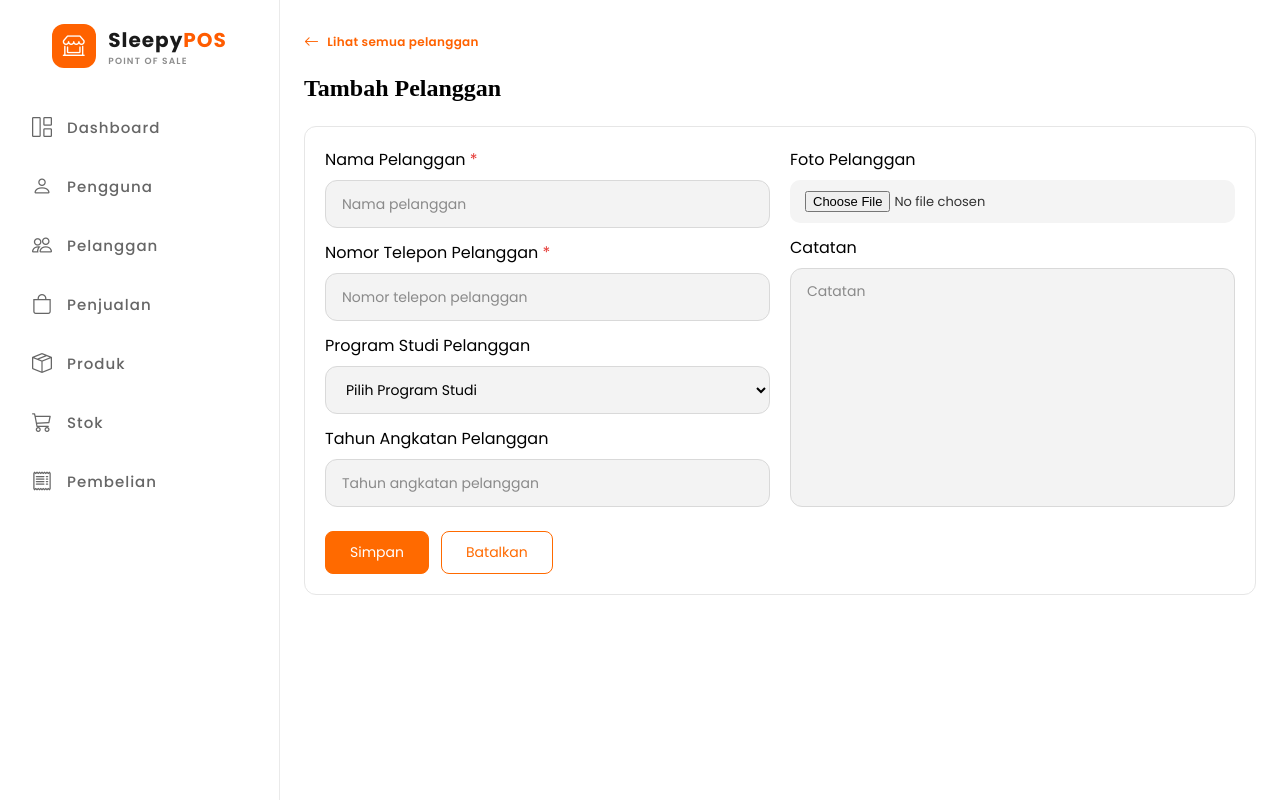
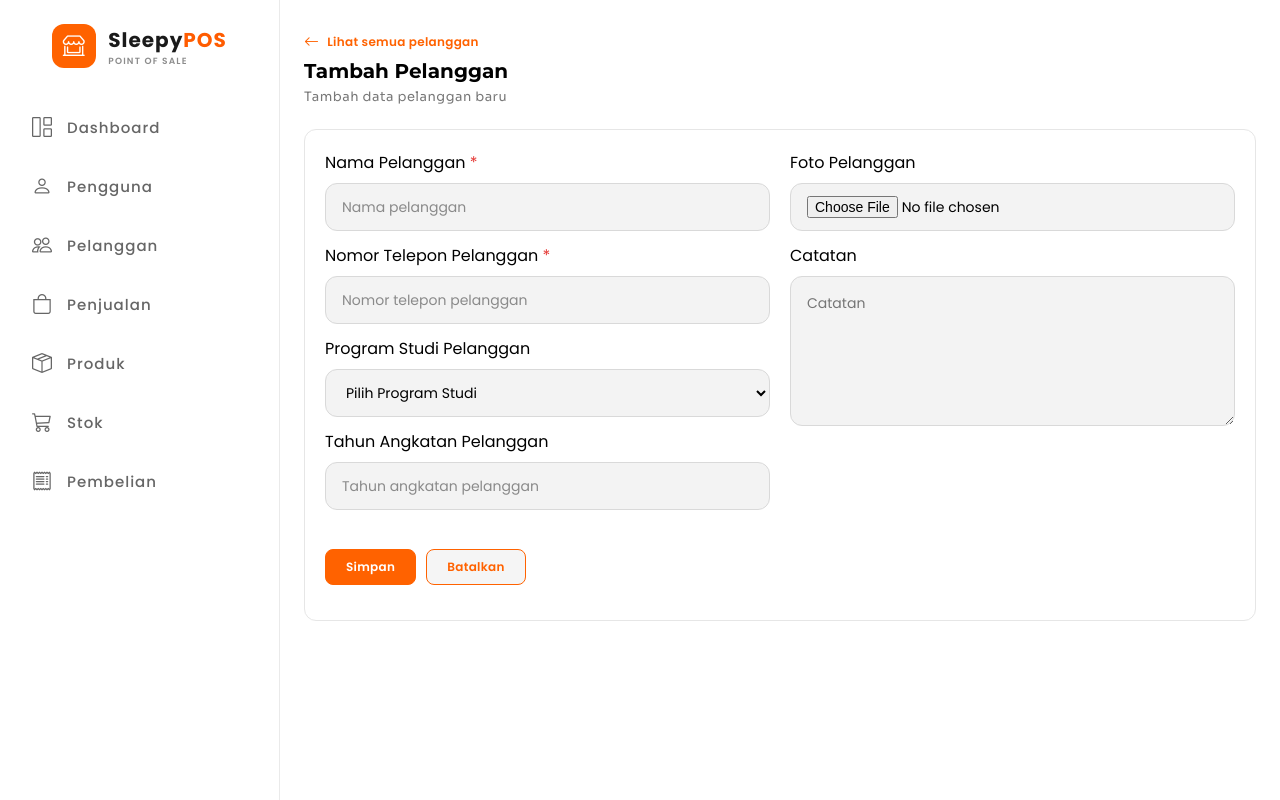
Before and after one commit to stpndrs/sleepypos-vue, a Vue app: page /customers/create in a window 1280 px wide. Built offline with nearby package versions, Linux system fonts and the light colour scheme.

Commit message:
fix customer

```diff
--- a/src/pages/customers/CreateCustomersView.vue
+++ b/src/pages/customers/CreateCustomersView.vue
@@ -1,20 +1,18 @@
 <script setup>
-import { reactive } from 'vue';
+import { ref } from 'vue';
 import BackLink from '@/components/BackLink.vue';
-import InputFile from '@/components/InputFile.vue';
+import Button from '@/components/Button.vue';
 import InputText from '@/components/InputText.vue';
 import SelectInput from '@/components/SelectInput.vue';
 import router from '@/router';
 
-const form = reactive({
-    name: '',
-    phone: '',
-    prodi: '',
-    angkatan: '',
-    notes: '',
-});
+const name = ref('');
+const phone = ref('');
+const prodi = ref('');
+const angkatan = ref('');
+const notes = ref('');
 
-const prodiOptions = [
+const prodiOptions = ref([
     'Sistem Informasi',
     'Informasi Teknologi',
     'Informatika',
@@ -23,14 +21,14 @@ const prodiOptions = [
     'Rekayasa Perangkat Lunak',
     'Teknik Komputer',
     'Teknik Elektro',
-];
+]);
 
-function handleSubmit() {
-    alert('Pelanggan berhasil ditambahkan!');
+function Submit() {
+    alert('Pelanggan berhasil ditambah');
     router.push({ name: 'customers-view' });
 }
 
-function handleCancel() {
+function Cancel() {
     router.push({ name: 'customers-view' });
 }
 </script>
@@ -41,42 +39,40 @@ function handleCancel() {
             <BackLink label="Lihat semua pelanggan" routeName="customers-view" variant="primary" />
         </section>
 
+        <section class="page-header">
+            <div class="page-identity">
+                <h1 class="page-title">Tambah Pelanggan</h1>
+                <p class="page-description">Tambah data pelanggan baru</p>
+            </div>
+        </section>
+
         <section class="data">
-            <h1 class="page-title">Tambah Pelanggan</h1>
-            <form class="form" @submit.prevent="handleSubmit">
+            <form class="form" @submit.prevent="Submit">
                 <div class="form-top">
                     <div class="column-left">
-                        <InputText v-model="form.name" label="Nama Pelanggan" placeholder="Nama pelanggan" required />
+                        <InputText v-model="name" label="Nama Pelanggan" placeholder="Nama pelanggan" required />
 
-                        <InputText v-model="form.phone" label="Nomor Telepon Pelanggan"
-                            placeholder="Nomor telepon pelanggan" required />
+                        <InputText v-model="phone" label="Nomor Telepon Pelanggan" placeholder="Nomor telepon pelanggan"
+                            required />
 
-                        <div class="field">
-                            <label>Program Studi Pelanggan</label>
-                            <SelectInput v-model="form.prodi" placeholder="Pilih Program Studi"
-                                :options="prodiOptions" />
-                        </div>
+                        <SelectInput v-model="prodi" label="Program Studi Pelanggan" placeholder="Pilih Program Studi"
+                            :options="prodiOptions" />
 
-                        <InputText v-model="form.angkatan" label="Tahun Angkatan Pelanggan"
+                        <InputText v-model="angkatan" label="Tahun Angkatan Pelanggan"
                             placeholder="Tahun angkatan pelanggan" />
                     </div>
 
                     <div class="column-right">
-                        <div class="field">
-                            <label>Foto Pelanggan</label>
-                            <InputFile placeholder="Upload foto pelanggan" accept="image/*" />
-                        </div>
+                        <InputText label="Foto Pelanggan" placeholder="Upload foto pelanggan" type="file"
+                            accept="image/*" />
 
-                        <div class="field field-grow">
-                            <label for="notes">Catatan</label>
-                            <textarea id="notes" v-model="form.notes" placeholder="Catatan"></textarea>
-                        </div>
+                        <InputText v-model="notes" label="Catatan" placeholder="Catatan" type="textarea" />
                     </div>
                 </div>
 
-                <div class="form-actions">
-                    <button type="submit" class="btn btn-primary">Simpan</button>
-                    <button type="button" class="btn btn-outline" @click="handleCancel">Batalkan</button>
+                <div class="btn-group">
+                    <Button type="submit" variant="primary-solid">Simpan</Button>
+                    <Button type="button" variant="border-primary" @click="Cancel">Batalkan</Button>
                 </div>
             </form>
         </section>
@@ -87,11 +83,6 @@ function handleCancel() {
 .button-back {
     height: 35px;
     align-content: center;
-}
-
-.page-title {
-    font-weight: 700;
-    margin: 16px 0 24px;
 }
 
 .form {
@@ -118,64 +109,6 @@ function handleCancel() {
     gap: 12px;
 }
 
-.field {
-    display: flex;
-    flex-direction: column;
-    gap: 8px;
-    min-width: 0;
-}
-
-.field-grow {
-    flex: 1;
-}
-
-.form-actions {
-    display: flex;
-    gap: 12px;
-}
-
-label {
-    font-size: 16px;
-}
-
-textarea {
-    width: 100%;
-    box-sizing: border-box;
-    flex: 1;
-    min-height: 120px;
-    padding: 12px 16px;
-    background: #f3f3f3;
-    border: 1px solid #d9d9d9;
-    border-radius: 12px;
-    font-family: 'Poppins', sans-serif;
-    font-size: 14px;
-    resize: none;
-}
-
-textarea::placeholder {
-    color: #8a8a8a;
-}
-
-.btn {
-    padding: 10px 24px;
-    border-radius: 8px;
-    font-family: inherit;
-    font-size: 14px;
-    cursor: pointer;
-}
-
-.btn-primary {
-    background: #ff6a00;
-    border: 1px solid #ff6a00;
-    color: #fff;
-}
-
-.btn-outline {
-    background: #fff;
-    border: 1px solid #ff6a00;
-    color: #ff6a00;
-}
-
 @media (max-width: 991.98px) {
     .form-top {
         grid-template-columns: 1fr;
--- a/src/pages/customers/CustomersView.vue
+++ b/src/pages/customers/CustomersView.vue
@@ -4,12 +4,15 @@ import SearchInput from '@/components/SearchInput.vue';
 import ObjectTable from '@/components/Table.vue';
 import Pagination from '@/components/Pagination.vue';
 import Link from '@/components/Link.vue';
+import Button from '@/components/Button.vue';
+import router from '@/router';
 
 const searchQuery = ref('');
 const currentPage = ref(1);
 const perPage = ref(10);
+const imageUrl = ref(null);
 
-const customers = [
+const customers =ref( [
     {
         no: 1,
         name: 'rizky',
@@ -17,17 +20,17 @@ const customers = [
         angkatan: '2022',
         notes: 'Pelanggan',
         phone: '081234567890',
-        photo: 'ada',
+        photo: 'https://encrypted-tbn0.gstatic.com/images?q=tbn:ANd9GcTSusWVyiamRr1PmCjAsQcCMezWggQE2amRP6g5nWjTOw&s=10',
         id: 1,
     },
     {
         no: 2,
-        name: 'agus',
+        name: 'rakha',
         prodi: 'Informasi Teknologi',
         angkatan: '2024',
         notes: 'Pelanggan',
         phone: '085845797669',
-        photo: 'ada',
+        photo: 'https://encrypted-tbn0.gstatic.com/images?q=tbn:ANd9GcTSusWVyiamRr1PmCjAsQcCMezWggQE2amRP6g5nWjTOw&s=10',
         id: 2,
     },
     {
@@ -37,17 +40,17 @@ const customers = [
         angkatan: '2023',
         notes: 'Pelanggan',
         phone: '082198765432',
-        photo: 'ada',
+        photo: 'https://encrypted-tbn0.gstatic.com/images?q=tbn:ANd9GcTSusWVyiamRr1PmCjAsQcCMezWggQE2amRP6g5nWjTOw&s=10',
         id: 3,
     },
     {
         no: 4,
-        name: 'raka',
+        name: 'fadhil',
         prodi: 'Bisnis Digital',
         angkatan: '2025',
         notes: 'Pelanggan',
         phone: '081398761234',
-        photo: 'ada',
+        photo: 'https://encrypted-tbn0.gstatic.com/images?q=tbn:ANd9GcTSusWVyiamRr1PmCjAsQcCMezWggQE2amRP6g5nWjTOw&s=10',
         id: 4,
     },
     {
@@ -57,65 +60,71 @@ const customers = [
         angkatan: '2022',
         notes: 'Pelanggan',
         phone: '087812345678',
-        photo: 'ada',
+        photo: 'https://encrypted-tbn0.gstatic.com/images?q=tbn:ANd9GcTSusWVyiamRr1PmCjAsQcCMezWggQE2amRP6g5nWjTOw&s=10',
         id: 5,
     },
     {
         no: 6,
-        name: 'fadil',
+        name: 'chandra',
         prodi: 'Sains Data',
-        angkatan: '2025',
+        angkatan: '2021',
         notes: 'Pelanggan',
-        phone: '089612345678',
-        photo: 'ada',
+        phone: '081298765432',
+        photo: 'https://encrypted-tbn0.gstatic.com/images?q=tbn:ANd9GcTSusWVyiamRr1PmCjAsQcCMezWggQE2amRP6g5nWjTOw&s=10',
         id: 6,
     },
     {
         no: 7,
-        name: 'ruben',
+        name: 'virza',
         prodi: 'Rekayasa Perangkat Lunak',
         angkatan: '2023',
         notes: 'Pelanggan',
-        phone: '085212345678',
-        photo: 'ada',
+        phone: '085712349876',
+        photo: 'https://encrypted-tbn0.gstatic.com/images?q=tbn:ANd9GcTSusWVyiamRr1PmCjAsQcCMezWggQE2amRP6g5nWjTOw&s=10',
         id: 7,
     },
     {
         no: 8,
-        name: 'samsul',
+        name: 'ruben',
         prodi: 'Teknik Elektro',
-        angkatan: '2024',
+        angkatan: '2020',
         notes: 'Pelanggan',
-        phone: '081287654321',
-        photo: 'ada',
+        phone: '082234567891',
+        photo: 'https://encrypted-tbn0.gstatic.com/images?q=tbn:ANd9GcTSusWVyiamRr1PmCjAsQcCMezWggQE2amRP6g5nWjTOw&s=10',
         id: 8,
     },
     {
         no: 9,
-        name: 'Rizky',
+        name: 'dhimaz',
         prodi: 'Sistem Informasi',
-        angkatan: '2021',
-        notes: 'Alumni kampus',
-        phone: '083812345678',
-        photo: 'ada',
+        angkatan: '2024',
+        notes: 'Pelanggan',
+        phone: '081345678912',
+        photo: 'https://encrypted-tbn0.gstatic.com/images?q=tbn:ANd9GcTSusWVyiamRr1PmCjAsQcCMezWggQE2amRP6g5nWjTOw&s=10',
         id: 9,
     },
     {
         no: 10,
-        name: 'Zahra',
-        prodi: 'Bisnis Digital',
-        angkatan: '2026',
-        notes: 'Mahasiswa baru',
-        phone: '085712345678',
-        photo: 'ada',
+        name: 'rizky',
+        prodi: 'Informasi Teknologi',
+        angkatan: '2022',
+        notes: 'Pelanggan',
+        phone: '087798765432',
+        photo: 'https://encrypted-tbn0.gstatic.com/images?q=tbn:ANd9GcTSusWVyiamRr1PmCjAsQcCMezWggQE2amRP6g5nWjTOw&s=10',
         id: 10,
-    },
-];
+    }
+]);
 
-function viewPhoto() {
+function openImage(url) {
+    imageUrl.value = url;
 }
 
-function handleDelete() {
+function closeImage() {
+    imageUrl.value = null;
+}
+
+function Delete() {
+    confirm('Apakah anda yakin ingin menghapus data pelanggan ini?');
 }
 </script>
 
@@ -124,7 +133,6 @@ function handleDelete() {
         <section class="page-header">
             <div class="page-identity">
                 <h1 class="page-title">Daftar Pelanggan</h1>
-                <p class="page-description">Riwayat data pelanggan pada sleepy-pos</p>
             </div>
             <div class="page-action">
                 <Link routeName="create-customers-view" variant="primary">Tambah Pelanggan</Link>
@@ -133,7 +141,7 @@ function handleDelete() {
 
         <section class="page-body">
             <section class="filters">
-                <SearchInput v-model="searchQuery" placeholder="Cari berdasarkan nama atau nomor telepon" />
+                <SearchInput v-model="searchQuery" placeholder="Cari berdasarkan nama atau nomor telepon pelanggan" />
             </section>
             <section class="data">
                 <ObjectTable :head="[
@@ -146,24 +154,23 @@ function handleDelete() {
                     'FOTO PELANGGAN',
                     'AKSI',
                 ]" :items="customers" :hide="['id']">
-                    <template #cell-photo>
+                    <template #cell-photo="{ row }">
                         <div class="action-buttons">
-                            <button type="button" class="edit-icon proof-btn" aria-label="Lihat foto pelanggan"
-                                @click="viewPhoto">
+                            <Button variant="primary-solid" aria-label="Lihat foto pelanggan"
+                                @click="openImage(row.photo)">
                                 <i class="bi bi-image"></i>
-                            </button>
+                            </Button>
                         </div>
                     </template>
                     <template #aksi="{ row }">
                         <div class="action-buttons">
-                            <router-link :to="{ name: 'edit-customers-view', params: { id: row.id } }" class="edit-icon"
-                                aria-label="Edit pelanggan">
+                            <Button variant="primary-solid" aria-label="Edit pelanggan"
+                                @click="router.push({ name: 'edit-customers-view', params: { id: row.id } })">
                                 <i class="bi bi-pencil"></i>
-                            </router-link>
-                            <button type="button" class="delete-icon" aria-label="Hapus pelanggan"
-                                @click="handleDelete">
+                            </Button>
+                            <Button variant="border-danger" aria-label="Hapus pelanggan" @click="Delete">
                                 <i class="bi bi-trash"></i>
-                            </button>
+                            </Button>
                         </div>
                     </template>
                 </ObjectTable>
@@ -175,6 +182,17 @@ function handleDelete() {
                 <Pagination v-model:currentPage="currentPage" v-model:perPage="perPage" :totalPages="10" />
             </div>
         </section>
+
+        <Teleport to="body">
+            <div v-if="imageUrl" class="image-overlay" @click.self="closeImage">
+                <div class="image-modal">
+                    <button type="button" class="image-close" aria-label="Tutup" @click="closeImage">
+                        &times;
+                    </button>
+                    <img :src="imageUrl" alt="Foto pelanggan" />
+                </div>
+            </div>
+        </Teleport>
     </div>
 </template>
 
@@ -186,7 +204,7 @@ function handleDelete() {
 }
 
 .filters {
-    width: 300px;
+    width: 35%;
 }
 
 .data {
@@ -201,58 +219,58 @@ function handleDelete() {
     justify-content: flex-end;
 }
 
-.edit-icon {
+.action-buttons {
     display: flex;
     align-items: center;
     justify-content: center;
-    width: 32px;
-    height: 32px;
-    font-size: 16px;
-    border-radius: 10px;
-    color: #ffffff;
-    background-color: #ff6200;
-    text-decoration: none;
-    border: none;
-    padding: 0;
-    cursor: pointer;
-    transition:
-        background-color 0.2s,
-        opacity 0.2s;
+    gap: 6px;
 }
 
-.edit-icon:hover {
-    background-color: #e05200;
-}
-
-.delete-icon {
+.image-overlay {
+    position: fixed;
+    inset: 0;
+    background-color: rgba(0, 0, 0, 0.6);
     display: flex;
     align-items: center;
     justify-content: center;
+    z-index: 1000;
+}
+
+.image-modal {
+    position: relative;
+    background-color: #ffffff;
+    border-radius: 12px;
+    padding: 16px;
+    max-width: 80vw;
+    max-height: 80vh;
+}
+
+.image-modal img {
+    display: block;
+    max-width: 76vw;
+    max-height: 74vh;
+    object-fit: contain;
+    border-radius: 8px;
+}
+
+.image-close {
+    position: absolute;
+    top: -12px;
+    right: -12px;
     width: 32px;
     height: 32px;
-    font-size: 16px;
-    border-radius: 10px;
-    color: #ff6200;
-    background-color: #ffffff;
-    border: 1px solid #ff6200;
-    padding: 0;
+    border: none;
+    border-radius: 50%;
+    background-color: #ff6200;
+    color: #ffffff;
+    font-size: 20px;
+    line-height: 1;
     cursor: pointer;
     transition: background-color 0.2s;
 }
 
-.delete-icon:hover {
-    background-color: #fff5f0;
-}
-
-.action-buttons {
-    display: flex;
-    align-items: center;
-    justify-content: center;
-    gap: 8px;
-}
-
-.proof-btn {
-    background-color: #ff6200;
+.image-close:hover {
+    background-color: #e05200;
 }
 
 @media (max-width: 991.98px) {
--- a/src/pages/customers/UpdateCustomersView.vue
+++ b/src/pages/customers/UpdateCustomersView.vue
@@ -1,20 +1,18 @@
 <script setup>
-import { reactive } from 'vue';
+import { ref } from 'vue';
 import BackLink from '@/components/BackLink.vue';
-import InputFile from '@/components/InputFile.vue';
+import Button from '@/components/Button.vue';
 import InputText from '@/components/InputText.vue';
 import SelectInput from '@/components/SelectInput.vue';
 import router from '@/router';
 
-const form = reactive({
-    name: 'rizky',
-    phone: '081234567890',
-    prodi: 'Sistem Informasi',
-    angkatan: '2022',
-    notes: 'Pelanggan',
-});
+const name = ref('rizky');
+const phone = ref('081234567890');
+const prodi = ref('Sistem Informasi');
+const angkatan = ref('2022');
+const notes = ref('Pelanggan');
 
-const prodiOptions = [
+const prodiOptions = ref([
     'Sistem Informasi',
     'Informasi Teknologi',
     'Informatika',
@@ -23,14 +21,14 @@ const prodiOptions = [
     'Rekayasa Perangkat Lunak',
     'Teknik Komputer',
     'Teknik Elektro',
-];
+]);
 
-function handleSubmit() {
-    alert('Perubahan pelanggan berhasil disimpan!');
+function Submit() {
+    alert('Perubahan berhasil disimpan');
     router.push({ name: 'customers-view' });
 }
 
-function handleCancel() {
+function Cancel() {
     router.push({ name: 'customers-view' });
 }
 </script>
@@ -41,64 +39,40 @@ function handleCancel() {
             <BackLink label="Lihat semua pelanggan" routeName="customers-view" variant="primary" />
         </section>
 
+        <section class="page-header">
+            <div class="page-identity">
+                <h1 class="page-title">Edit Pelanggan</h1>
+                <p class="page-description">Edit data pelanggan</p>
+            </div>
+        </section>
+
         <section class="data">
-            <h1 class="page-title">Edit Pelanggan</h1>
-            <form class="form" @submit.prevent="handleSubmit">
+            <form class="form" @submit.prevent="Submit">
                 <div class="form-top">
                     <div class="column-left">
-                        <InputText
-                            v-model="form.name"
-                            label="Nama Pelanggan"
-                            placeholder="Nama pelanggan"
-                            required
-                        />
+                        <InputText v-model="name" label="Nama Pelanggan" placeholder="Nama pelanggan" required />
 
-                        <InputText
-                            v-model="form.phone"
-                            label="Nomor Telepon Pelanggan"
-                            placeholder="Nomor telepon pelanggan"
-                            required
-                        />
+                        <InputText v-model="phone" label="Nomor Telepon Pelanggan" placeholder="Nomor telepon pelanggan"
+                            required />
 
-                        <div class="field">
-                            <label>Program Studi Pelanggan</label>
-                            <SelectInput
-                                v-model="form.prodi"
-                                placeholder="Pilih Program Studi"
-                                :options="prodiOptions"
-                            />
-                        </div>
+                        <SelectInput v-model="prodi" label="Program Studi Pelanggan" placeholder="Pilih Program Studi"
+                            :options="prodiOptions" />
 
-                        <InputText
-                            v-model="form.angkatan"
-                            label="Tahun Angkatan Pelanggan"
-                            placeholder="Tahun angkatan pelanggan"
-                        />
+                        <InputText v-model="angkatan" label="Tahun Angkatan Pelanggan"
+                            placeholder="Tahun angkatan pelanggan" />
                     </div>
 
                     <div class="column-right">
-                        <div class="field">
-                            <label>Foto Pelanggan</label>
-                            <InputFile
-                                placeholder="Upload foto pelanggan"
-                                accept="image/*"
-                            />
-                        </div>
+                        <InputText label="Foto Pelanggan" placeholder="Upload foto pelanggan" type="file"
+                            accept="image/*" />
 
-                        <div class="field field-grow">
-                            <label for="notes">Catatan</label>
-                            <textarea
-                                id="notes"
-                                v-model="form.notes"
-                                placeholder="Catatan"
-                            ></textarea>
-                        </div>
+                        <InputText v-model="notes" label="Catatan" placeholder="Catatan" type="textarea" />
                     </div>
                 </div>
 
-                <div class="form-actions">
-                    <button type="submit" class="btn btn-primary">Simpan Perubahan</button>
-                    <button type="button" class="btn btn-outline" @click="handleCancel">Batalkan</button>
+                <div class="btn-group">
+                    <Button type="submit" variant="primary-solid">Simpan Perubahan</Button>
+                    <Button type="button" variant="border-primary" @click="Cancel">Batalkan</Button>
                 </div>
             </form>
         </section>
@@ -109,11 +83,6 @@ function handleCancel() {
 .button-back {
     height: 35px;
     align-content: center;
-}
-
-.page-title {
-    font-weight: 700;
-    margin: 16px 0 24px;
 }
 
 .form {
@@ -140,64 +109,6 @@ function handleCancel() {
     gap: 12px;
 }
 
-.field {
-    display: flex;
-    flex-direction: column;
-    gap: 8px;
-    min-width: 0;
-}
-
-.field-grow {
-    flex: 1;
-}
-
-.form-actions {
-    display: flex;
-    gap: 12px;
-}
-
-label {
-    font-size: 16px;
-}
-
-textarea {
-    width: 100%;
-    box-sizing: border-box;
-    flex: 1;
-    min-height: 120px;
-    padding: 12px 16px;
-    background: #f3f3f3;
-    border: 1px solid #d9d9d9;
-    border-radius: 12px;
-    font-family: 'Poppins', sans-serif;
-    font-size: 14px;
-    resize: none;
-}
-
-textarea::placeholder {
-    color: #8a8a8a;
-}
-
-.btn {
-    padding: 10px 24px;
-    border-radius: 8px;
-    font-family: inherit;
-    font-size: 14px;
-    cursor: pointer;
-}
-
-.btn-primary {
-    background: #ff6a00;
-    border: 1px solid #ff6a00;
-    color: #fff;
-}
-
-.btn-outline {
-    background: #fff;
-    border: 1px solid #ff6a00;
-    color: #ff6a00;
-}
-
 @media (max-width: 991.98px) {
     .form-top {
         grid-template-columns: 1fr;
```
